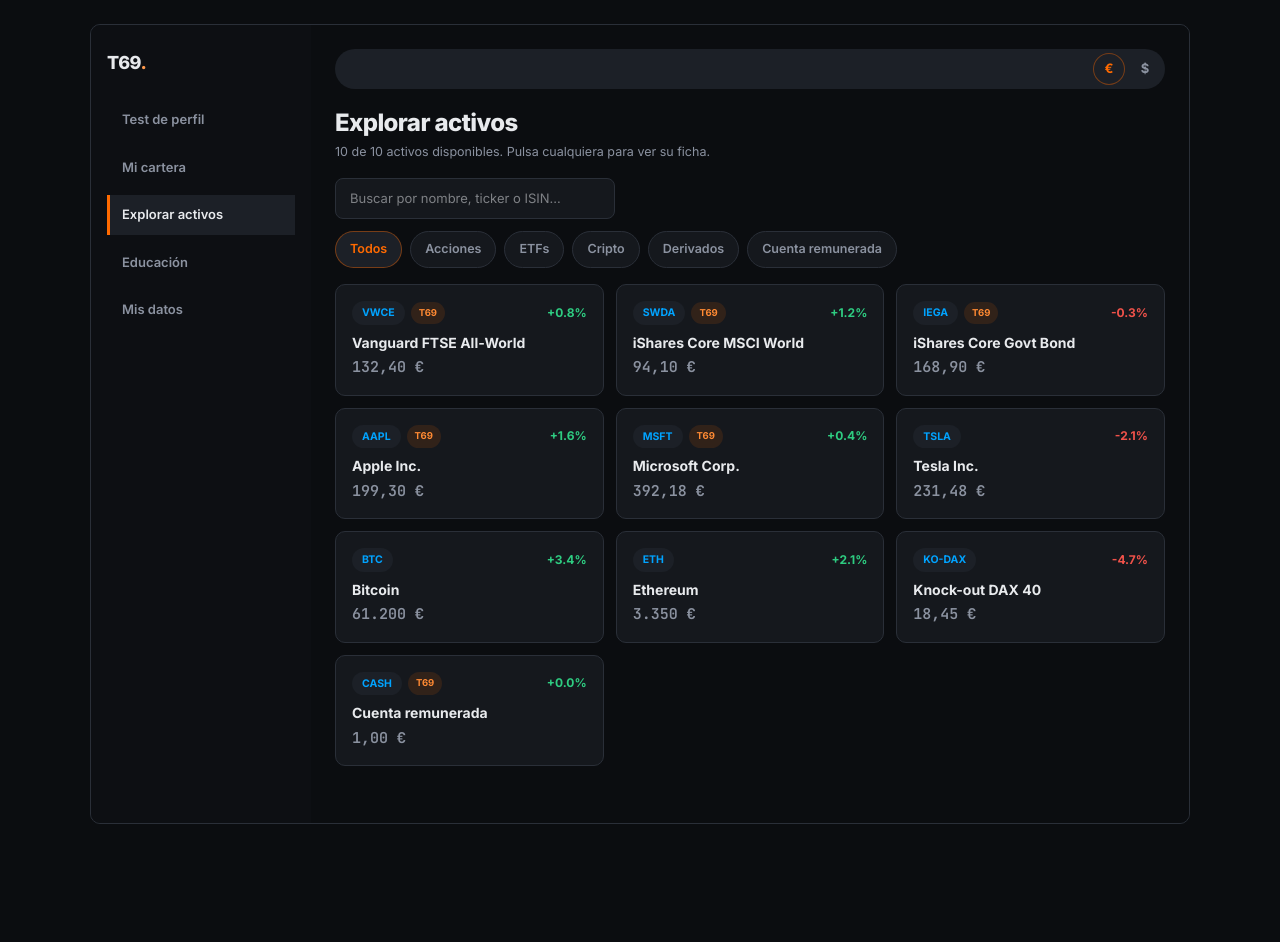
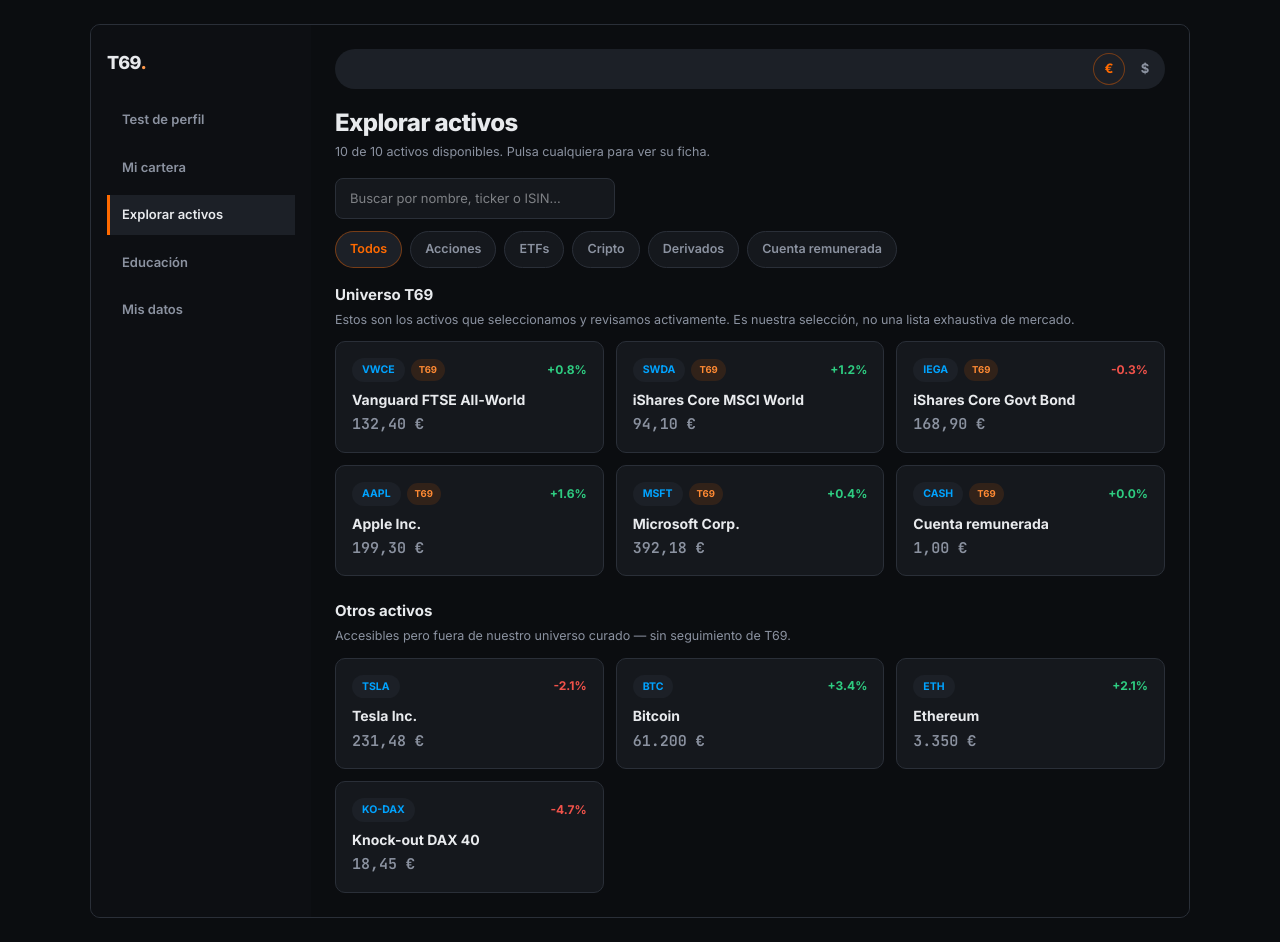
Before and after one commit to llabres1969-creator/t69-investment, a Next.js app: page /explorar in a window 1280 px wide. Before the commit the page ends 848 px from the top, so only its background shows below. Built offline with nearby package versions, Linux system fonts and the light colour scheme.

Commit message:
Split Explorar into Universo T69 and Otros activos sections

```diff
--- a/src/app/(dashboard)/explorar/page.tsx
+++ b/src/app/(dashboard)/explorar/page.tsx
@@ -1,40 +1,57 @@
 "use client";
 
 import { useMemo, useState } from "react";
-import { ASSETS, ASSET_CATEGORIES, Asset, AssetCategory } from "@/lib/assets";
+import {
+  ASSET_CATEGORIES,
+  Asset,
+  AssetCategory,
+  CURATED_ASSETS,
+  NON_CURATED_ASSETS,
+} from "@/lib/assets";
 import { AssetCard } from "@/components/ui/AssetCard";
 import { FilterPill } from "@/components/ui/FilterPill";
 import { AssetDetailView } from "./AssetDetailView";
 
 type FilterValue = "all" | AssetCategory;
 
+function matchesFilters(asset: Asset, query: string, filter: FilterValue) {
+  const matchesCategory = filter === "all" || asset.category === filter;
+  const matchesQuery =
+    query.trim() === "" ||
+    asset.name.toLowerCase().includes(query.toLowerCase()) ||
+    asset.isin.toLowerCase().includes(query.toLowerCase()) ||
+    asset.ticker.toLowerCase().includes(query.toLowerCase());
+  return matchesCategory && matchesQuery;
+}
+
 export default function ExplorarPage() {
   const [query, setQuery] = useState("");
   const [filter, setFilter] = useState<FilterValue>("all");
   const [selected, setSelected] = useState<Asset | null>(null);
 
-  const filtered = useMemo(() => {
-    return ASSETS.filter((asset) => {
-      const matchesCategory = filter === "all" || asset.category === filter;
-      const matchesQuery =
-        query.trim() === "" ||
-        asset.name.toLowerCase().includes(query.toLowerCase()) ||
-        asset.isin.toLowerCase().includes(query.toLowerCase()) ||
-        asset.ticker.toLowerCase().includes(query.toLowerCase());
-      return matchesCategory && matchesQuery;
-    });
-  }, [query, filter]);
+  const filteredCurated = useMemo(
+    () => CURATED_ASSETS.filter((asset) => matchesFilters(asset, query, filter)),
+    [query, filter],
+  );
+  const filteredOther = useMemo(
+    () => NON_CURATED_ASSETS.filter((asset) => matchesFilters(asset, query, filter)),
+    [query, filter],
+  );
 
   if (selected) {
     return <AssetDetailView asset={selected} onBack={() => setSelected(null)} />;
   }
+
+  const totalShown = filteredCurated.length + filteredOther.length;
+  const totalAvailable = CURATED_ASSETS.length + NON_CURATED_ASSETS.length;
+  const nothingFound = totalShown === 0;
 
   return (
     <div>
       <div className="mb-4">
         <h1 className="text-[24px] font-extrabold tracking-tight">Explorar activos</h1>
         <p className="mt-0.5 text-[12.5px] text-muted">
-          {filtered.length} de {ASSETS.length} activos disponibles. Pulsa cualquiera para ver su ficha.
+          {totalShown} de {totalAvailable} activos disponibles. Pulsa cualquiera para ver su ficha.
         </p>
       </div>
 
@@ -60,16 +77,40 @@
         ))}
       </div>
 
-      <div className="grid grid-cols-1 gap-3 sm:grid-cols-2 lg:grid-cols-3">
-        {filtered.map((asset) => (
-          <AssetCard key={asset.isin} asset={asset} onClick={() => setSelected(asset)} />
-        ))}
-        {filtered.length === 0 && (
-          <p className="col-span-full py-10 text-center text-[13px] text-muted">
-            No hay activos que coincidan con tu búsqueda.
+      {nothingFound && (
+        <p className="py-10 text-center text-[13px] text-muted">
+          No hay activos que coincidan con tu búsqueda.
+        </p>
+      )}
+
+      {filteredCurated.length > 0 && (
+        <div className="mb-6">
+          <h2 className="mb-1 text-[15px] font-bold">Universo T69</h2>
+          <p className="mb-3 text-[12.5px] text-muted">
+            Estos son los activos que seleccionamos y revisamos activamente. Es nuestra
+            selección, no una lista exhaustiva de mercado.
           </p>
-        )}
-      </div>
+          <div className="grid grid-cols-1 gap-3 sm:grid-cols-2 lg:grid-cols-3">
+            {filteredCurated.map((asset) => (
+              <AssetCard key={asset.isin} asset={asset} onClick={() => setSelected(asset)} />
+            ))}
+          </div>
+        </div>
+      )}
+
+      {filteredOther.length > 0 && (
+        <div>
+          <h2 className="mb-1 text-[15px] font-bold">Otros activos</h2>
+          <p className="mb-3 text-[12.5px] text-muted">
+            Accesibles pero fuera de nuestro universo curado — sin seguimiento de T69.
+          </p>
+          <div className="grid grid-cols-1 gap-3 sm:grid-cols-2 lg:grid-cols-3">
+            {filteredOther.map((asset) => (
+              <AssetCard key={asset.isin} asset={asset} onClick={() => setSelected(asset)} />
+            ))}
+          </div>
+        </div>
+      )}
     </div>
   );
 }
```
